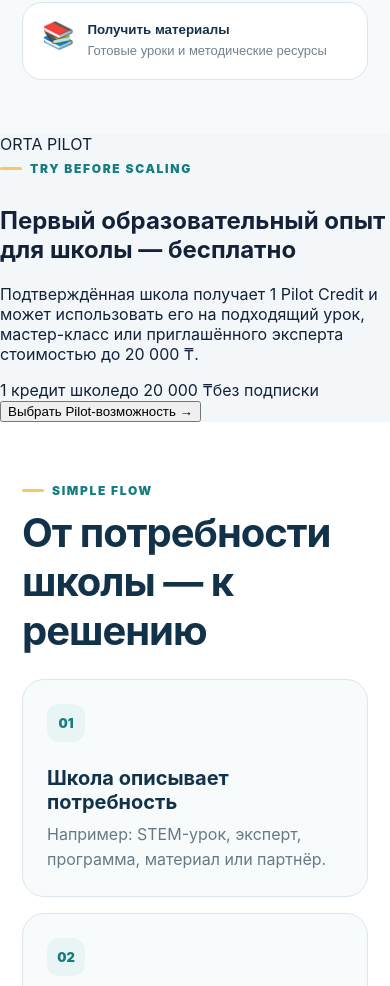
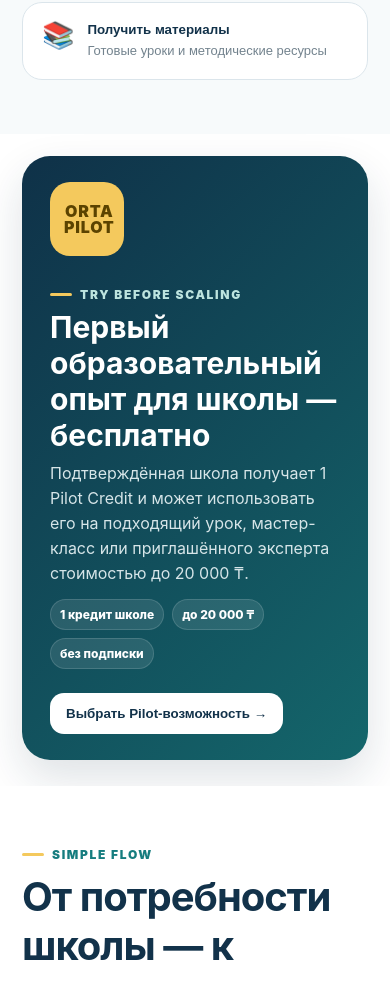
Before and after one commit to tikitakaaaaa/ORTA, a React (Vite) app: page / in a window 390 px wide. Shown: the part 2620-3606 px from the top of the page. Built offline with nearby package versions, Linux system fonts and the light colour scheme.

Commit message:
Style ORTA Pilot program and credit wallet

```diff
--- a/src/styles.css
+++ b/src/styles.css
@@ -334,6 +334,29 @@ footer{padding:30px 7vw;color:#778995;border-top:1px solid var(--border);backgro
 .testimonial-card p{color:#536874;line-height:1.55;margin:10px 0 16px}
 .testimonial-card strong{display:inline-block;color:var(--teal);font-size:13px;background:var(--teal-soft);padding:7px 10px;border-radius:999px}
 
+
+.pilot-section{padding:22px 7vw 26px;background:#fff}
+.pilot-card-home{
+  display:grid;grid-template-columns:auto 1fr auto;gap:24px;align-items:center;
+  background:linear-gradient(135deg,#0f3148,#14666b);color:#fff;border-radius:28px;padding:26px 28px;
+  box-shadow:0 18px 44px rgba(18,50,74,.14)
+}
+.pilot-badge-large{width:96px;height:96px;border-radius:26px;background:var(--yellow);color:#5b4300;display:grid;place-items:center;text-align:center;padding:14px;font-weight:1000;letter-spacing:.05em;line-height:1.05}
+.pilot-copy h2{margin:2px 0 8px;font-size:30px;color:#fff}
+.pilot-copy p{margin:0;color:#d6e5e8;line-height:1.55;max-width:760px}
+.pilot-copy .eyebrow{color:#bde4df;margin-bottom:5px}.pilot-copy .eyebrow:before{background:var(--yellow)}
+.pilot-steps{display:flex;gap:8px;flex-wrap:wrap;margin-top:14px}
+.pilot-steps span{font-size:12px;font-weight:800;background:rgba(255,255,255,.1);border:1px solid rgba(255,255,255,.14);padding:7px 9px;border-radius:999px}
+.pilot-cta{border:0;border-radius:14px;background:#fff;color:var(--navy);padding:13px 16px;font-weight:900;cursor:pointer;white-space:nowrap}
+.opp-badges{display:flex;align-items:center;gap:7px;flex-wrap:wrap}
+.pilot-badge{display:inline-flex;align-items:center;background:var(--yellow-soft);color:#7c5a08;border:1px solid #f0d98a;border-radius:999px;padding:7px 10px;font-size:12px;font-weight:900}
+.pilot-badge.compact{padding:5px 8px;font-size:10px}
+.pilot-wallet{max-width:900px;margin-top:18px;background:linear-gradient(135deg,#fff9e7,#f4fbfa);border:1px solid #eadb9f;border-radius:22px;padding:20px;display:flex;justify-content:space-between;gap:20px;align-items:center;box-shadow:0 10px 26px rgba(18,50,74,.04)}
+.pilot-wallet>div:first-child{display:flex;align-items:center;gap:13px}
+.pilot-wallet-icon{width:50px;height:50px;border-radius:16px;display:grid;place-items:center;background:var(--yellow);color:#5a4100;font-weight:1000;font-size:20px}
+.pilot-wallet b{color:var(--navy)}.pilot-wallet small{display:block;color:#7a8a95;margin-top:3px}
+.pilot-balance{text-align:right}.pilot-balance b{display:block;font-size:28px}.pilot-balance span{font-size:12px;color:#60727f}.pilot-balance small{font-weight:800;color:var(--teal)}
+
 .how-it-works{padding:54px 7vw 42px;background:#fff}
 .section-kicker h2{font-size:40px;margin:0;color:var(--navy);letter-spacing:-.025em}
 .how-grid{display:grid;grid-template-columns:repeat(3,1fr);gap:16px;margin-top:24px}
@@ -405,6 +428,10 @@ footer{padding:30px 7vw;color:#778995;border-top:1px solid var(--border);backgro
   .detail-grid{grid-template-columns:1fr 1fr}
   .dashboard-stats{grid-template-columns:1fr}
   .promo-heading{align-items:flex-start;flex-direction:column}
+  .pilot-card-home{grid-template-columns:1fr}
+  .pilot-badge-large{width:74px;height:74px;border-radius:20px}
+  .pilot-cta{justify-self:start}
+  .pilot-wallet{align-items:flex-start}
   .testimonial-grid{grid-template-columns:1fr}
   .how-grid{grid-template-columns:1fr}
   .trust-strip{grid-template-columns:1fr}
@@ -424,7 +451,9 @@ footer{padding:30px 7vw;color:#778995;border-top:1px solid var(--border);backgro
   .hero{padding:54px 22px}
   .hero h1{font-size:42px}
   .hero-panel{grid-template-columns:1fr}
-  .page-section,.features,.promo-section,.how-it-works,.orta-pillars,.school-needs{padding-left:22px;padding-right:22px}
+  .page-section,.features,.promo-section,.how-it-works,.orta-pillars,.school-needs,.pilot-section{padding-left:22px;padding-right:22px}
+  .pilot-wallet{flex-direction:column}
+  .pilot-balance{text-align:left}
   .pillar-grid,.needs-grid{grid-template-columns:1fr}
   .hero-network-panel{min-height:280px}
   .network-node{padding:9px 10px}
```
